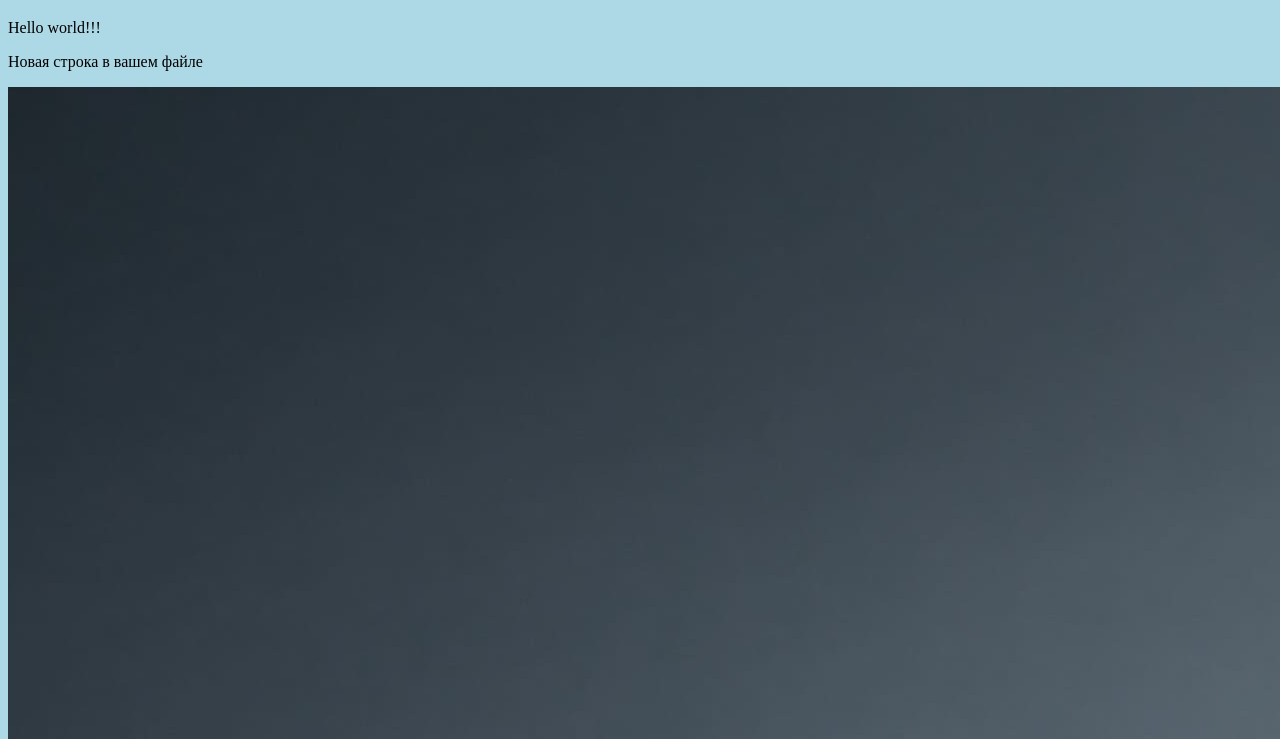
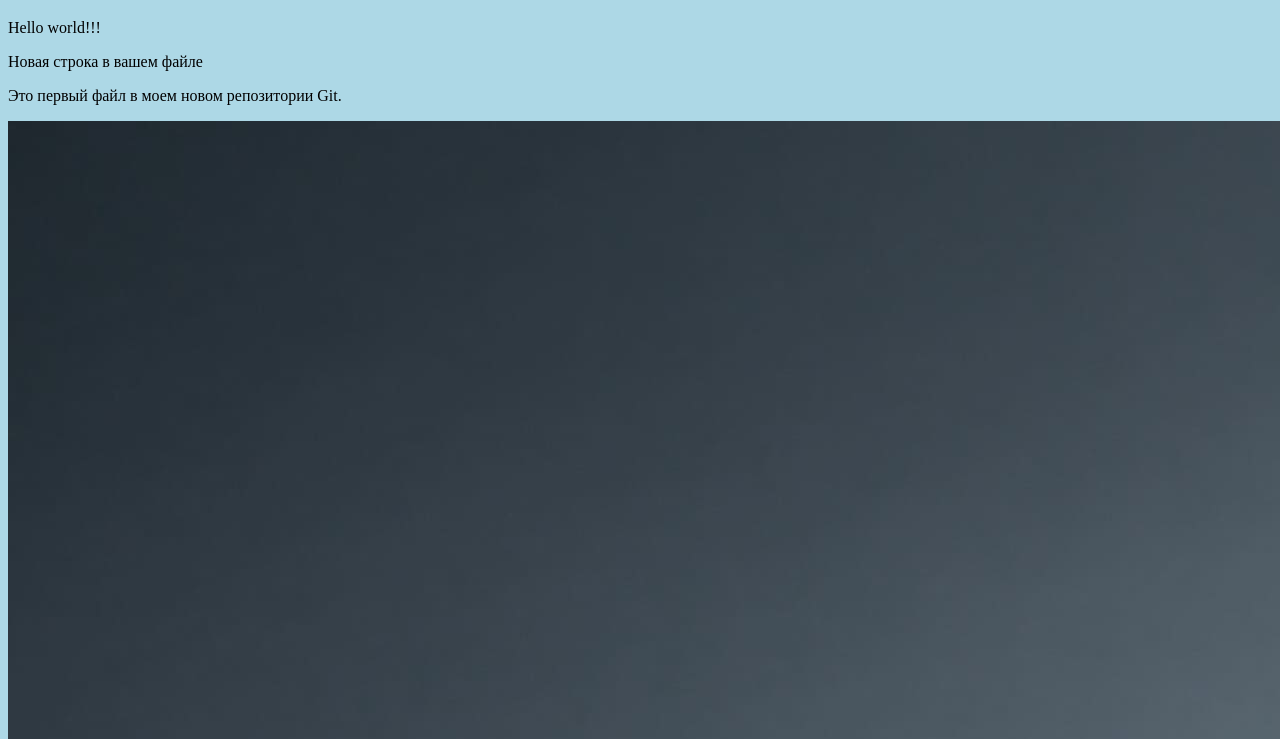
Before and after one commit to ulya1111/doxuya.programmist, a plain HTML site: page index.html in a window 1280 px wide. Shown: the part 61-800 px from the top of the page. Drawn offline with Linux system fonts and the light colour scheme.

Commit message:
обновлен index.html

```diff
--- a/index.html
+++ b/index.html
@@ -10,6 +10,7 @@
     <h1>Hello</h1>
     <p>Hello world!!!</p>
     <p>Новая строка в вашем файле</p>
+    <p>Это первый файл в моем новом репозитории Git.</p>
     <img src="img_hello_world.jpg" alt="">
     <img src="img_hello_git.png" alt="">
     <p>Эта строка здесь, чтобы показать, как работает слияние.</p>
```
